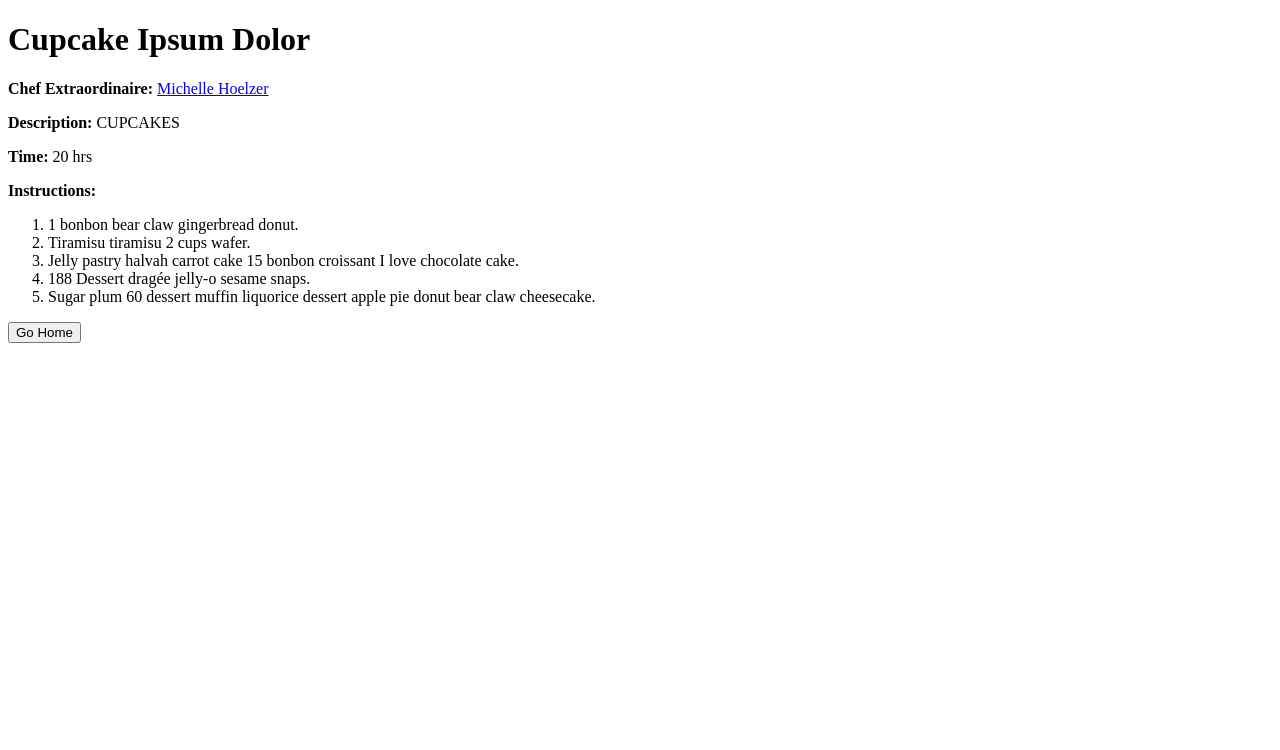
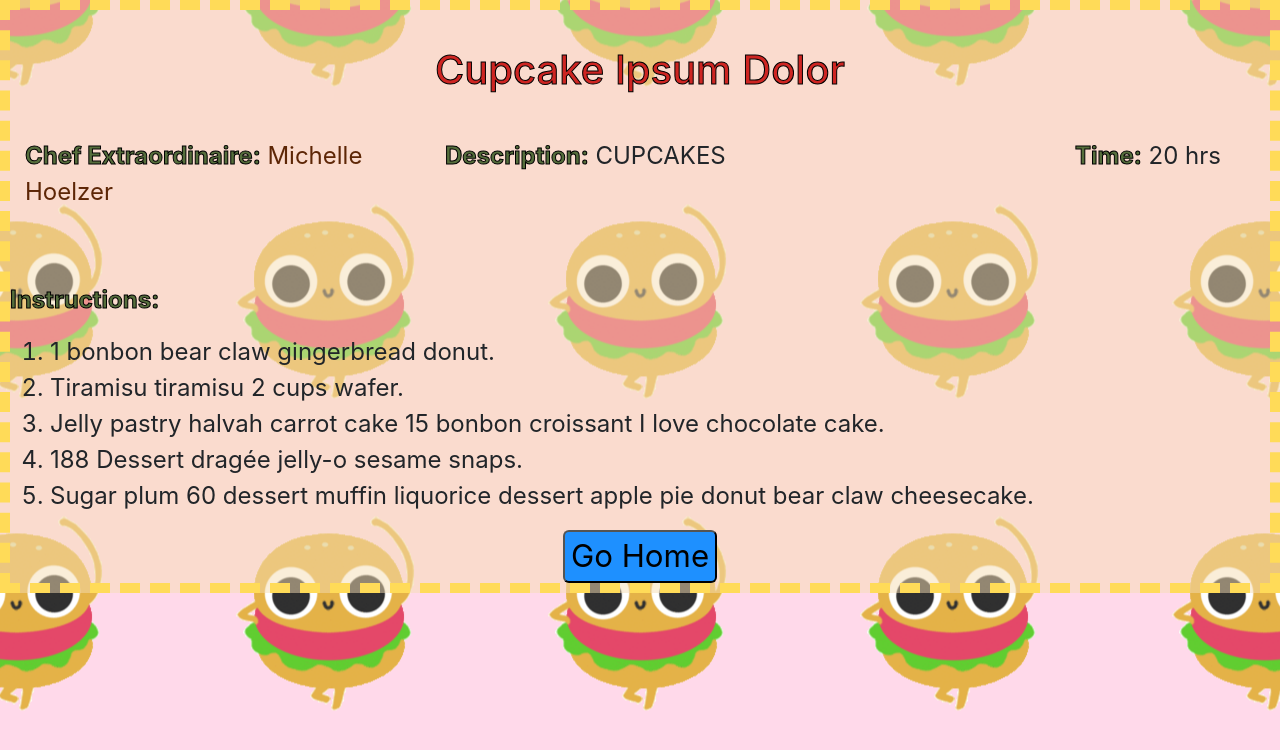
Before and after one commit to mpmckenz/django_recipes_authentication, a Django app: page /recipes/1 in a window 1280 px wide. Shown: the top 750 px of the page. Run offline with Django 3.2, Linux system fonts and the light colour scheme; data comes from the database, SQL or seed files in the repository; both versions use the stored data as it was after the commit; some libraries are stand-ins or nearby versions.

Commit message:
styling finished; lookin spicy

```diff
--- a/backend_django_recipes/static/style.css
+++ b/backend_django_recipes/static/style.css
@@ -1,7 +1,45 @@
-h1 {
-    color: orange
+html {
+    width: 100%;
+    height: auto;
+    background-color: rgba(255, 0, 119, 0.15);
+    background-image: url(dance.gif);
+    background-position: center;
+    background-repeat: repeat;
+}
+body {
+    background-color: rgba(245, 222, 179, 0.5);
+    border: dashed 10px #ffdb58;
+    font-size: 150%;
 }
 
-button {
-    /* background-color: pink */
+h1 {
+    text-align: center;
+    color: #ce2522;
+    -webkit-text-stroke-width: 1px;
+    -webkit-text-stroke-color: black;
 }
+
+h2 {
+    color: #a1c935;
+    -webkit-text-stroke-width: 1px;
+    -webkit-text-stroke-color: black;
+}
+
+a {
+    color: rgb(93, 38, 6);
+}
+a:hover {
+    color: #8a1422;
+}
+
+strong {
+    color: rgb(85, 110, 60);
+    -webkit-text-stroke-width: 1px;
+    -webkit-text-stroke-color: black;
+}
+
+button, input#button {
+    background-color: dodgerblue;
+    border-radius: 6px;
+    font-size: 130%;
+}
--- a/backend_django_recipes/templates/recipe_detail.html
+++ b/backend_django_recipes/templates/recipe_detail.html
@@ -1,21 +1,42 @@
+{% load static %}
 <!DOCTYPE html>
 <html lang="en">
     <head>
         <meta charset="UTF-8" />
         <meta name="viewport" content="width=device-width, initial-scale=1.0" />
         <meta http-equiv="X-UA-Compatible" content="ie=edge" />
+        <link
+            rel="stylesheet"
+            href="https://stackpath.bootstrapcdn.com/bootstrap/4.3.1/css/bootstrap.min.css"
+            integrity="sha384-ggOyR0iXCbMQv3Xipma34MD+dH/1fQ784/j6cY/iJTQUOhcWr7x9JvoRxT2MZw1T"
+            crossorigin="anonymous"
+        />
+        <link rel="stylesheet" href="../static/style.css" />
         <title>About the Recipe</title>
     </head>
     <body>
+        <br />
         {% for element in recipes %}
         <h1>{{ element.title }}</h1>
-        <p>
-            <strong>Chef Extraordinaire:</strong>
-            <a href="/author/{{ element.author_id }}">{{ element.author }}</a>
-        </p>
-        <p><strong>Description:</strong> {{ element.description }}</p>
-        <p><strong>Time:</strong> {{ element.time_req }}</p>
-
+        <br />
+        <div class="container-fluid">
+            <div class="row justify-content-md-center">
+                <div class="col-md-4">
+                    <strong>Chef Extraordinaire:</strong>
+                    <a href="/author/{{ element.author_id }}">
+                        {{ element.author }}
+                    </a>
+                </div>
+                <div class="col-md-6">
+                    <strong>Description:</strong> {{ element.description }}
+                </div>
+                <div class="col-md-2">
+                    <strong>Time:</strong> {{ element.time_req }}
+                </div>
+            </div>
+        </div>
+        <br />
+        <br />
         <!-- <pre>{{ element.instructions }}</pre> -->
         <p><strong>Instructions:</strong></p>
         <ol>
@@ -24,7 +45,8 @@
             {% endfor %}
         </ol>
         {% endfor %}
-
-        <a href="/"><button>Go Home</button></a>
+        <div class="row justify-content-center">
+            <a href="/"><button>Go Home</button></a>
+        </div>
     </body>
 </html>
```
Also changed, not shown: backend_django_recipes/templates/add_author.html (+8 -1 lines), backend_django_recipes/templates/add_recipe.html (+8 -1 lines), backend_django_recipes/templates/added_author.html (+11 -1 lines), backend_django_recipes/templates/added_recipe.html (+10 -1 lines), backend_django_recipes/templates/author_detail.html (+13 -2 lines), backend_django_recipes/templates/list_view.html (+11 -3 lines), backend_django_recipes/static/dance.gif (added), db.sqlite3.
